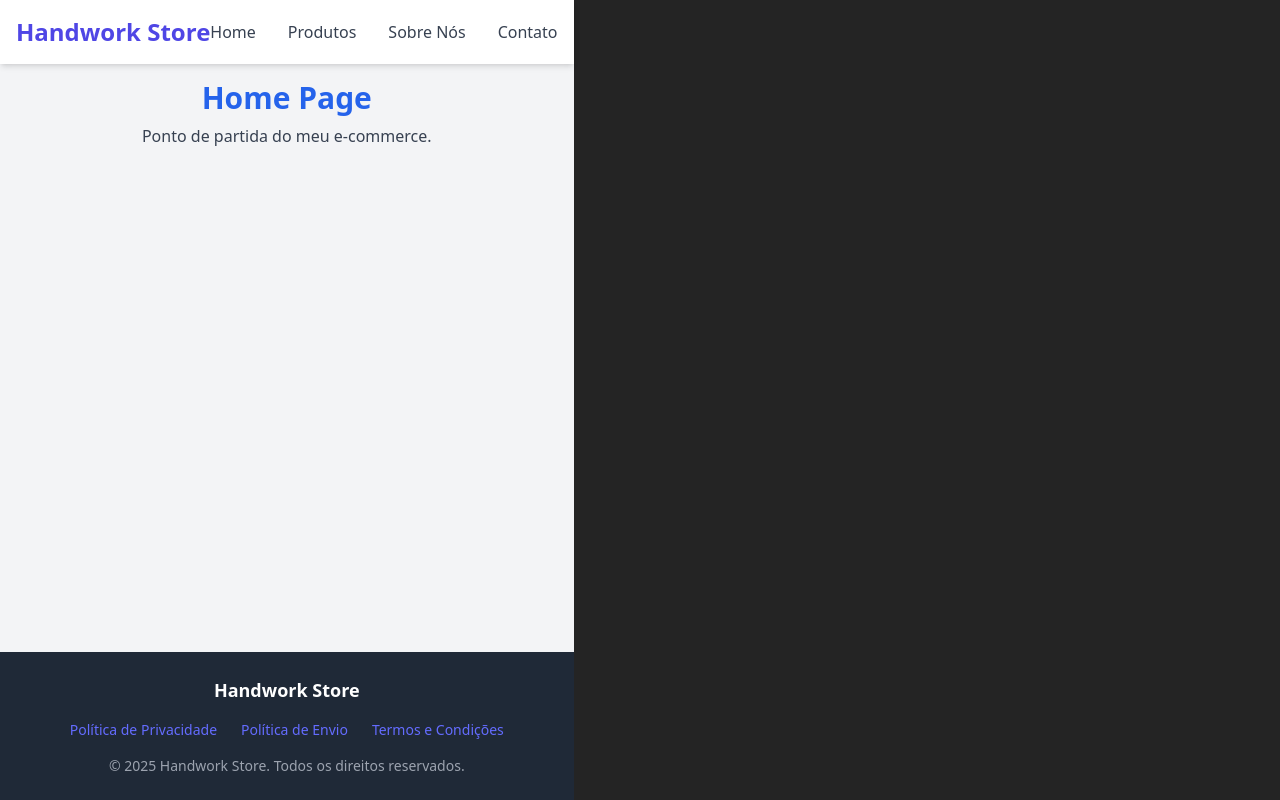
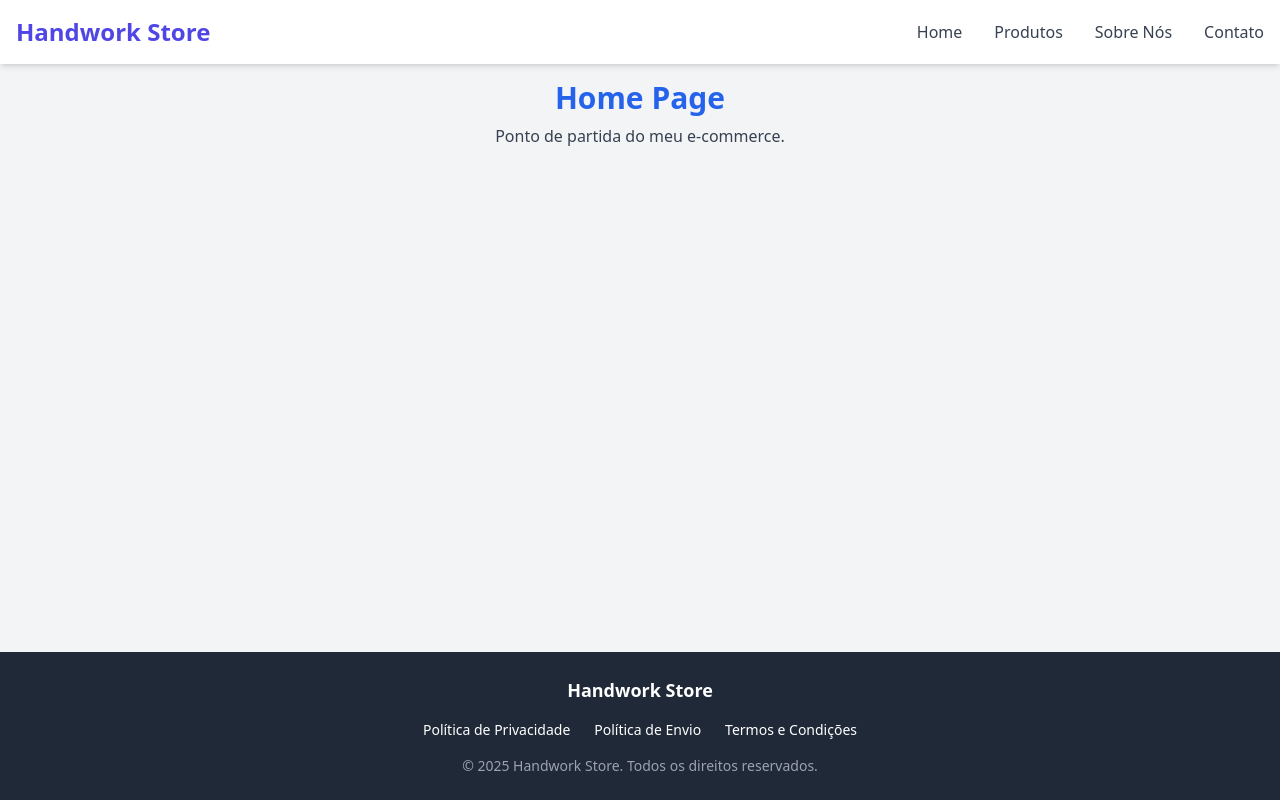
Before and after one commit to isabelli-mocci/handwork-ecommerce, a React (Vite) app: page / in a window 1280 px wide. Built offline with nearby package versions, Linux system fonts and the light colour scheme.

Commit message:
style: update global styles and layout in index.css
Refined base styles for html, body, and #root elements. Set background color, improved box-sizing, and ensured full height layout with flexbox. These changes enhance the overall page structure and visual consistency.

```diff
--- a/src/index.css
+++ b/src/index.css
@@ -4,58 +4,23 @@
 @tailwind components;
 @tailwind utilities;
 
-:root {
-  font-family: system-ui, Avenir, Helvetica, Arial, sans-serif;
-  line-height: 1.5;
-  font-weight: 400;
+/* --- Custom Styles --- */
 
-  color-scheme: light dark;
-  color: rgba(255, 255, 255, 0.87);
-  background-color: #242424;
-
-  font-synthesis: none;
-  text-rendering: optimizeLegibility;
-  -webkit-font-smoothing: antialiased;
-  -moz-osx-font-smoothing: grayscale;
-}
-
-a {
-  font-weight: 500;
-  color: #646cff;
-  text-decoration: inherit;
-}
-a:hover {
-  color: #535bf2;
+html, body, #root {
+  margin: 0;
+  padding: 0;
+  box-sizing: border-box;
+  height: 100%;
+  width: 100%;
+  overflow-x: hidden;
 }
 
 body {
-  margin: 0;
+  background-color: #f5f0ec;
+}
+
+#root {
   display: flex;
-  place-items: center;
-  min-width: 320px;
+  flex-direction: column;
   min-height: 100vh;
 }
-
-h1 {
-  font-size: 3.2em;
-  line-height: 1.1;
-}
-
-button {
-  border-radius: 8px;
-  border: 1px solid transparent;
-  padding: 0.6em 1.2em;
-  font-size: 1em;
-  font-weight: 500;
-  font-family: inherit;
-  background-color: #1a1a1a;
-  cursor: pointer;
-  transition: border-color 0.25s;
-}
-button:hover {
-  border-color: #646cff;
-}
-button:focus,
-button:focus-visible {
-  outline: 4px auto -webkit-focus-ring-color;
-}
```
